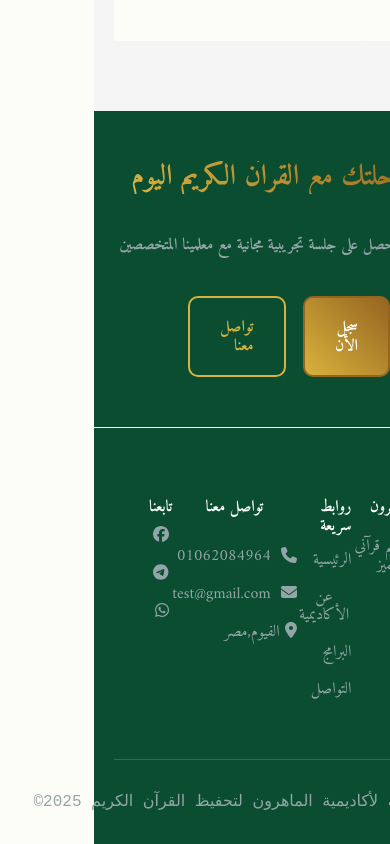
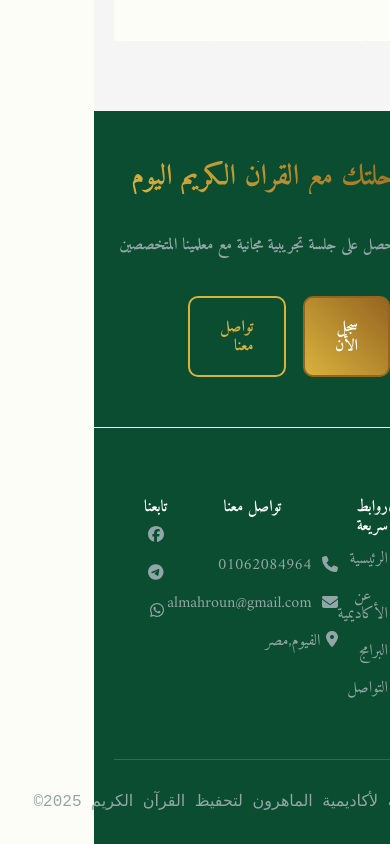
Before and after one commit to AN1001110/AlMaheroun-Academy, a React (Vite) app: page / in a window 390 px wide. Shown: the part 3423-4267 px from the top of the page. Built offline with nearby package versions, Linux system fonts and the light colour scheme.

Commit message:
home page done but not responsive

```diff
--- a/src/components/Footer.jsx
+++ b/src/components/Footer.jsx
@@ -65,11 +65,11 @@ export default function Footer() {
                 </Link>
               </li>
               <li>
-                <Link  to = "mailto:01062084964aa@gmail.com">
+                <Link  to = "mailto:almahroun@gmail.com">
                 <p>
                   <FontAwesomeIcon icon={faEnvelope} />
                 </p>
-                <p>test@gmail.com</p>
+                <p>almahroun@gmail.com</p>
                 </Link>
               </li>
               <li>
```
